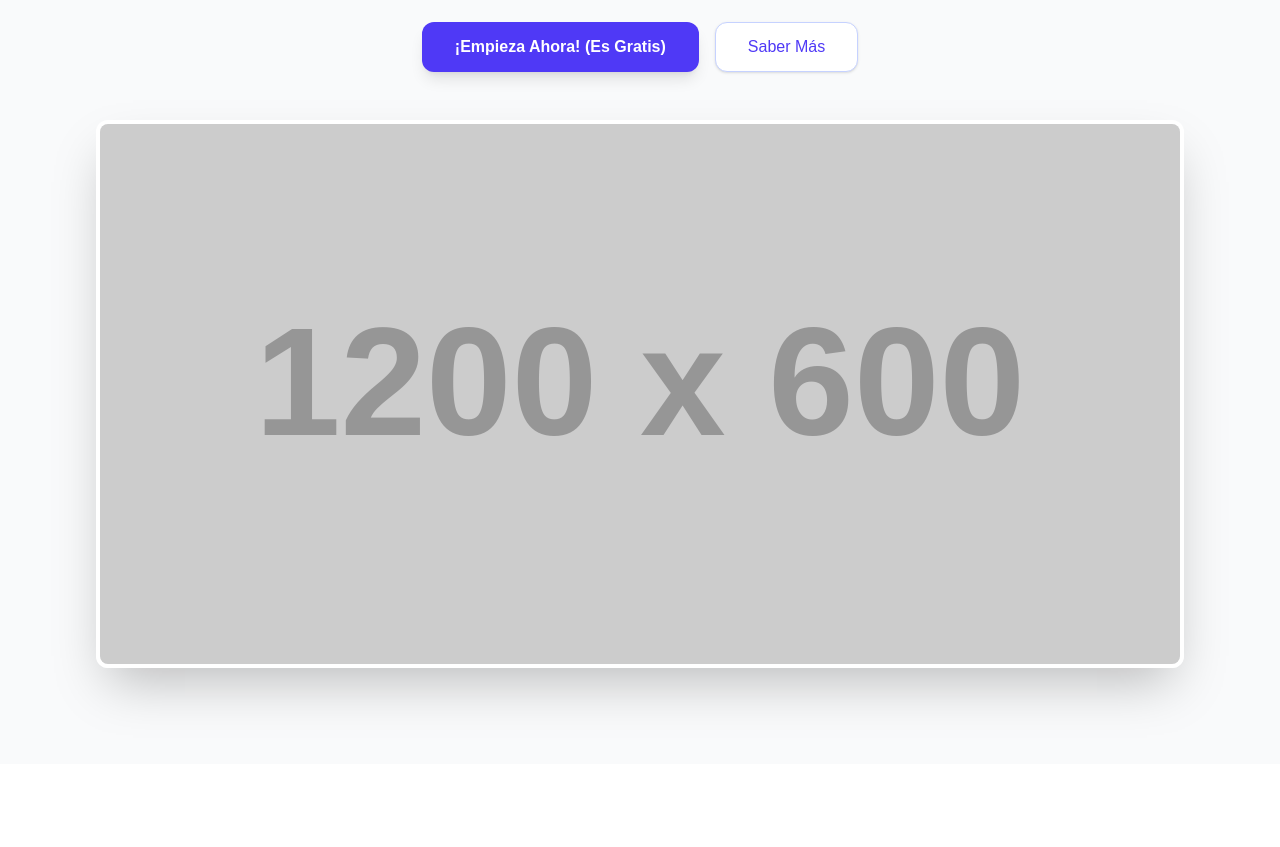
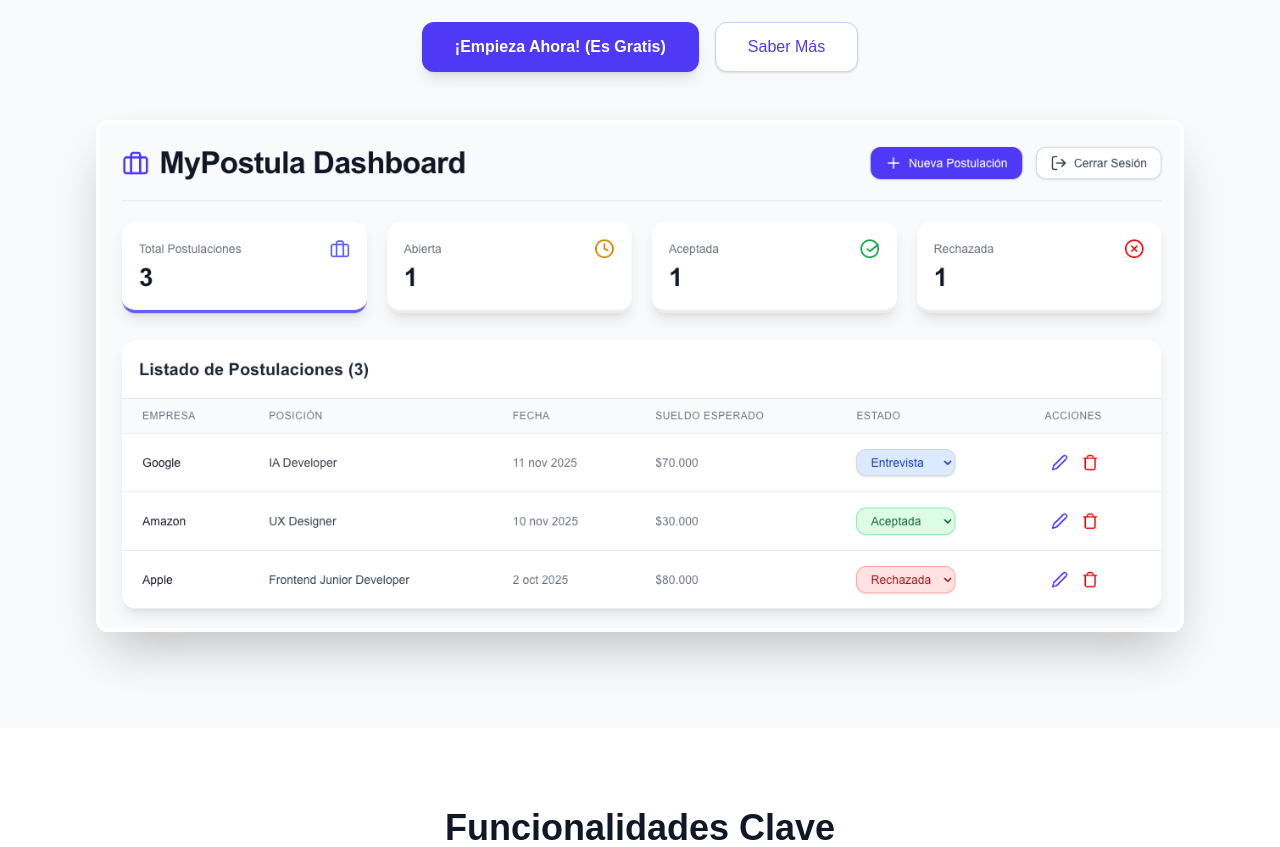
Before and after one commit to TzMik/my-postula, a Next.js app: page / in a window 1280 px wide. Shown: the part 420-1267 px from the top of the page. Built offline with nearby package versions, Linux system fonts and the light colour scheme.

Commit message:
NEW: dashboard image

```diff
--- a/src/components/LandingPage.jsx
+++ b/src/components/LandingPage.jsx
@@ -1,4 +1,5 @@
 "use client";
+import Image from 'next/image';
 
 import React from 'react';
 
@@ -75,11 +76,14 @@ export default function LandingPage() {
                     </div>
                     {/* Placeholder de una imagen del dashboard */}
                     <div className="mt-12 max-w-6xl mx-auto px-4 sm:px-6 lg:px-8">
-                        <img src="https://placehold.co/1200x600/e0e7ff/4338ca?text=Dashboard+de+Postulaciones"
+                        <Image
+                            src="/img/dashboard.png"
                             alt="Captura de pantalla del dashboard de MyPostula"
+                            width={1200} // Valor arbitrario basado en el placeholder para establecer relación de aspecto
+                            height={600} // Valor arbitrario basado en el placeholder
                             className="w-full h-auto rounded-xl shadow-2xl border-4 border-white transition duration-500 hover:shadow-indigo-300"
-                            onError={(e) => { e.target.onerror = null; e.target.src = 'https://placehold.co/1200x600/e0e7ff/4338ca?text=Dashboard+de+Postulaciones+de+Ejemplo'; }} />
-                    </div>
+                            priority // Opcional: Carga la imagen al inicio para mejor LCP
+                        />                    </div>
                 </section>
 
                 {/* Sección 2: Características (Features) */}
```
Also changed, not shown: public/img/dashboard.png (added).
